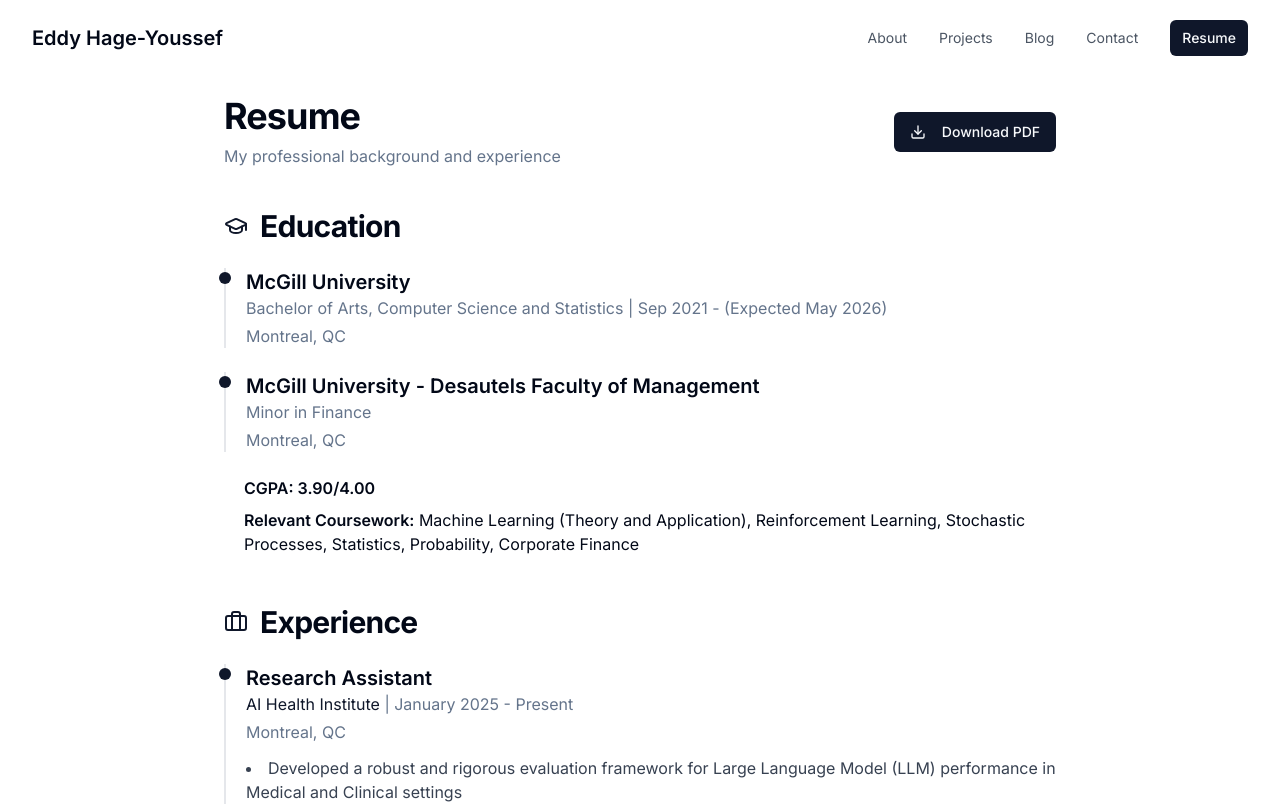
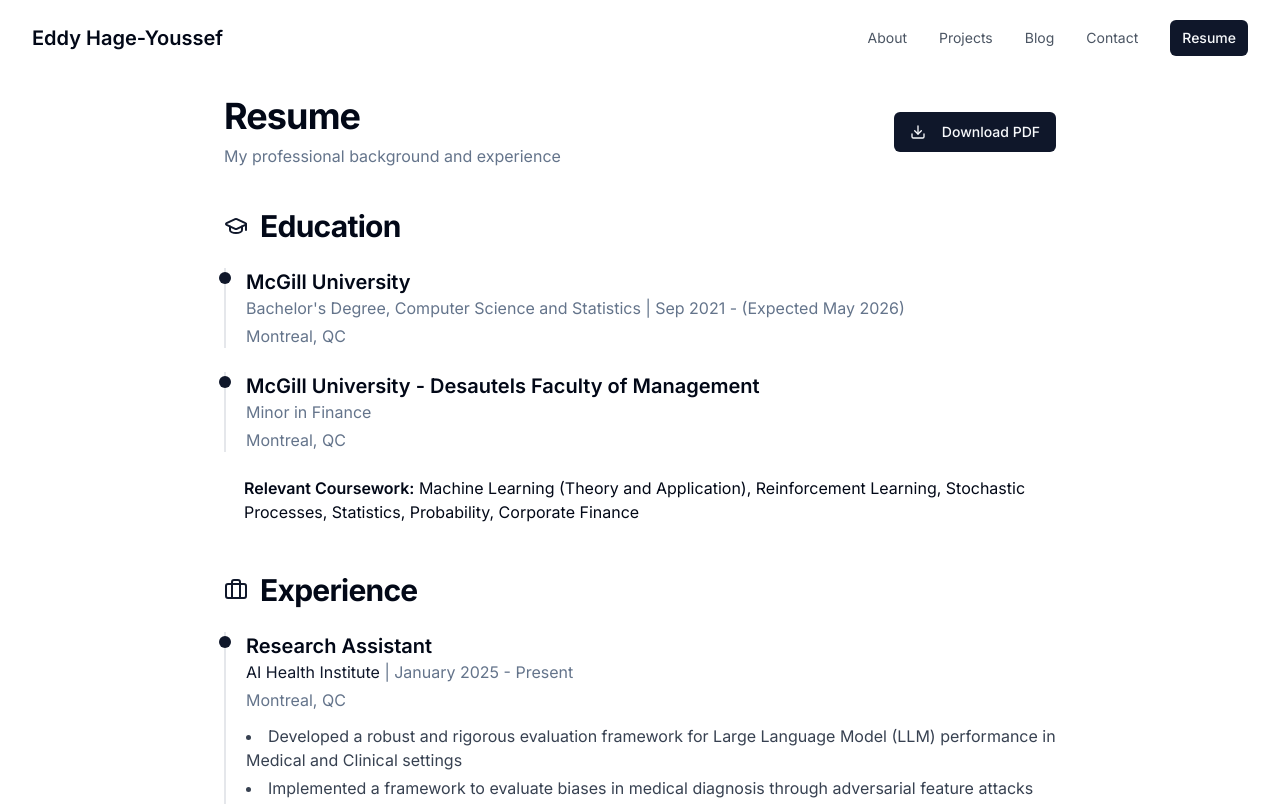
Before and after one commit to ehagey/personal-website-eddy, a React (Vite) app: page /resume in a window 1280 px wide. Shown: the top 804 px of the page. Built offline with nearby package versions, Linux system fonts and the light colour scheme.

Commit message:
Fix: Update resume information
Update the resume page to reflect the changes requested in the prompt.

```diff
--- a/src/pages/Resume.tsx
+++ b/src/pages/Resume.tsx
@@ -1,3 +1,4 @@
+
 import Header from '@/components/Header';
 import Footer from '@/components/Footer';
 import { Button } from '@/components/ui/button';
@@ -36,7 +37,7 @@ const Resume = () => {
                 <div className="border-l-2 border-gray-200 pl-5 relative">
                   <div className="absolute w-3 h-3 bg-primary rounded-full -left-[7px] top-1"></div>
                   <h3 className="text-xl font-semibold">McGill University</h3>
-                  <p className="text-muted-foreground mb-1">Bachelor of Arts, Computer Science and Statistics | Sep 2021 - (Expected May 2026)</p>
+                  <p className="text-muted-foreground mb-1">Bachelor's Degree, Computer Science and Statistics | Sep 2021 - (Expected May 2026)</p>
                   <p className="text-muted-foreground mb-2">Montreal, QC</p>
                 </div>
 
@@ -48,7 +49,6 @@ const Resume = () => {
                 </div>
 
                 <div className="pl-5">
-                  <p className="font-semibold">CGPA: 3.90/4.00</p>
                   <p className="mt-2"><span className="font-semibold">Relevant Coursework:</span> Machine Learning (Theory and Application), Reinforcement Learning, Stochastic Processes, Statistics, Probability, Corporate Finance</p>
                 </div>
               </div>
```
